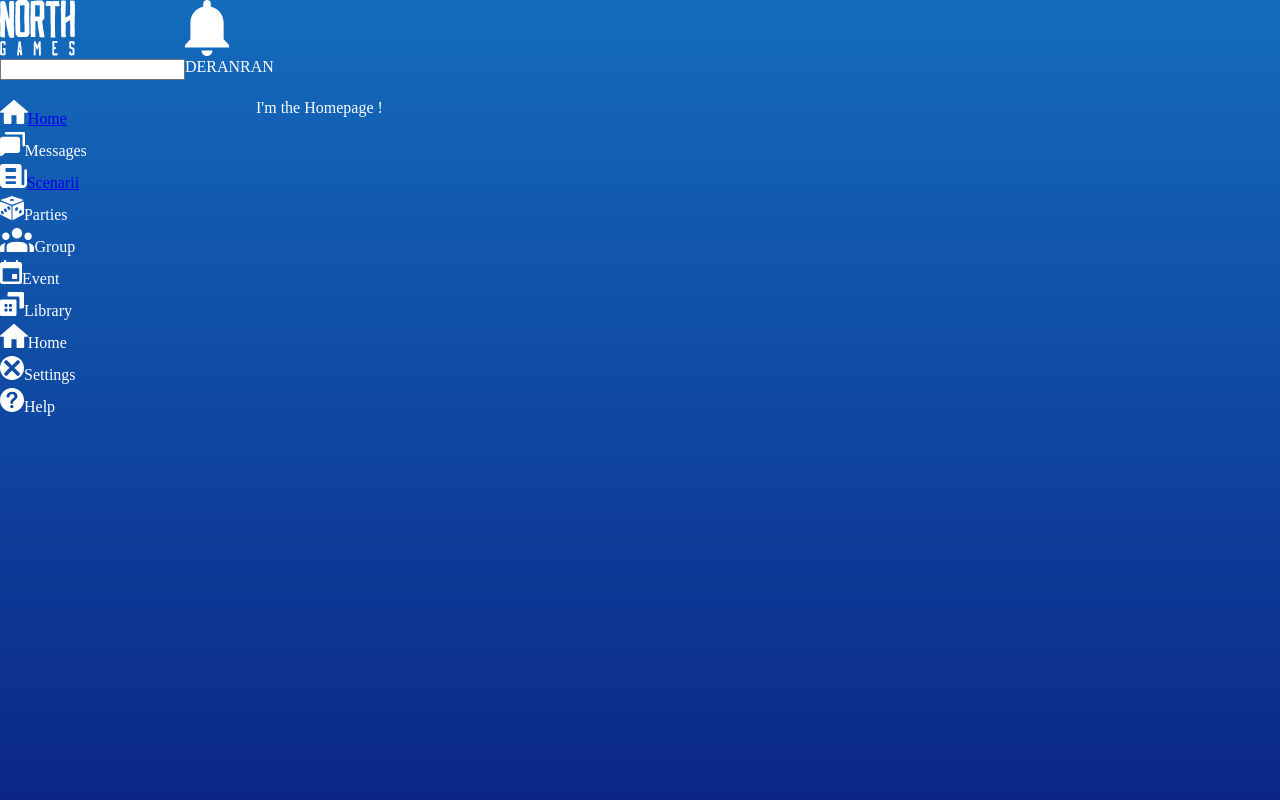
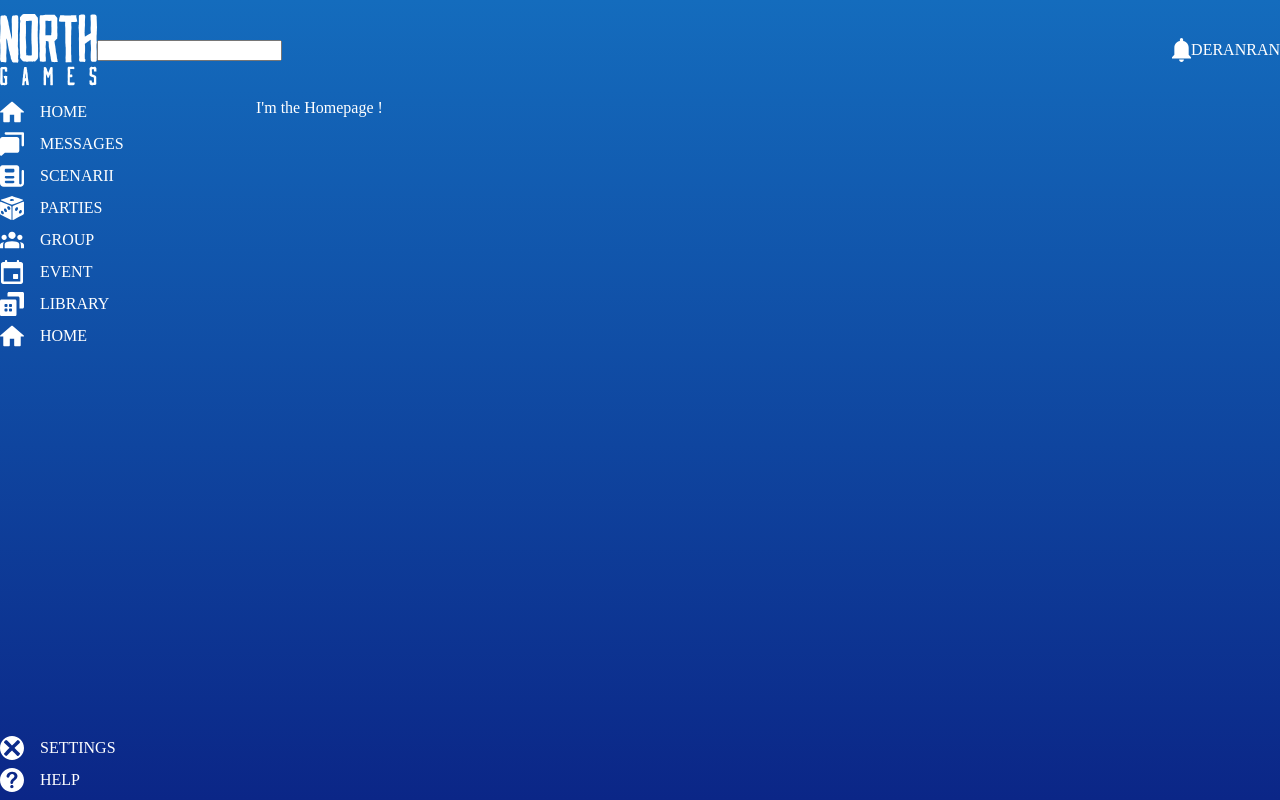
Before and after one commit to LoicBrassart/north, a React (Create React App) app: page / in a window 1280 px wide. Built offline with nearby package versions, Linux system fonts and the light colour scheme.

Commit message:
Add basic style to global layout

```diff
--- a/src/Layout/Header/index.jsx
+++ b/src/Layout/Header/index.jsx
@@ -6,15 +6,15 @@ function Header() {
     <SHeader>
       <div className="flexer">
         <div className="centerer">
-          <img src={Logo} alt="North Games - Home" />
+          <img src={Logo} alt="North Games - Home" className="logo" />
         </div>
         <div className="centerer">
-          <input />
+          <input type="search" />
         </div>
       </div>
       <div className="flexer">
         <div className="centerer">
-          <img src={Notif} alt="Notifications" />
+          <img src={Notif} alt="Notifications" className="avatar" />
         </div>
         <div className="centerer soon">DERANRAN</div>
       </div>
--- a/src/Layout/Header/style.jsx
+++ b/src/Layout/Header/style.jsx
@@ -1,11 +1,15 @@
 import styled from 'styled-components';
 
-const SNav = styled.header`
+const SHeader = styled.header`
   display: flex;
-  flex-flow: row wrap;
+  flex-flow: row nowrap;
+  justify-content: space-between;
 
-  img {
-    height: 3.5em;
+  .logo {
+    height: 4.5em;
+  }
+  .avatar {
+    height: 1.5em;
   }
 `;
-export default SNav;
+export default SHeader;
--- a/src/Layout/Nav/index.jsx
+++ b/src/Layout/Nav/index.jsx
@@ -17,50 +17,66 @@ function Nav() {
     <SNav>
       <ul>
         <li>
-          <Link to="/">
+          <Link to="/" className="flexer">
             <img src={Home} alt="Home" />
-            <span>Home</span>
+            <p className="centerer">Home</p>
           </Link>
         </li>
         <li>
-          <img src={Message} alt="Messages" />
-          <span>Messages</span>
-        </li>
-        <li>
-          <Link to="/scenarii">
-            <img src={News} alt="Scenarii" />
-            <span>Scenarii</span>
+          <Link to="/" className="flexer">
+            <img src={Message} alt="Messages" />
+            <p className="centerer">Messages</p>
           </Link>
         </li>
         <li>
-          <img src={Parties} alt="Parties" />
-          <span>Parties</span>
+          <Link to="/scenarii" className="flexer">
+            <img src={News} alt="Scenarii" />
+            <p className="centerer">Scenarii</p>
+          </Link>
         </li>
         <li>
-          <img src={Groups} alt="Groups" />
-          <span>Group</span>
+          <Link to="/" className="flexer">
+            <img src={Parties} alt="Parties" />
+            <p className="centerer">Parties</p>
+          </Link>
         </li>
         <li>
-          <img src={Events} alt="Events" />
-          <span>Event</span>
+          <Link to="/" className="flexer">
+            <img src={Groups} alt="Groups" />
+            <p className="centerer">Group</p>
+          </Link>
         </li>
         <li>
-          <img src={Library} alt="Library" />
-          <span>Library</span>
+          <Link to="/" className="flexer">
+            <img src={Events} alt="Events" />
+            <p className="centerer">Event</p>
+          </Link>
         </li>
         <li>
-          <img src={Home} alt="Home" />
-          <span>Home</span>
+          <Link to="/" className="flexer">
+            <img src={Library} alt="Library" />
+            <p className="centerer">Library</p>
+          </Link>
+        </li>
+        <li>
+          <Link to="/" className="flexer">
+            <img src={Home} alt="Home" />
+            <p className="centerer">Home</p>
+          </Link>
         </li>
       </ul>
       <ul>
         <li>
-          <img src={Delete} alt="Settings" />
-          <span>Settings</span>
+          <Link to="/scenarii" className="flexer">
+            <img src={Delete} alt="Settings" />
+            <p className="centerer">Settings</p>
+          </Link>
         </li>
         <li>
-          <img src={Ask} alt="Search" />
-          <span>Help</span>
+          <Link to="/scenarii" className="flexer">
+            <img src={Ask} alt="Search" />
+            <p className="centerer">Help</p>
+          </Link>
         </li>
       </ul>
     </SNav>
--- a/src/Layout/Nav/style.jsx
+++ b/src/Layout/Nav/style.jsx
@@ -1,11 +1,25 @@
 import styled from 'styled-components';
 
 const SNav = styled.nav`
+  display: flex;
+  flex-flow: column nowrap;
+  justify-content: space-between;
+
   li {
     height: 2em;
+    font-size: 1em;
+    text-transform: uppercase;
+
+    a,
+    a:visited {
+      text-decoration: none;
+      color: white;
+    }
 
     img {
       height: 1.5em;
+      width: 1.5em;
+      margin-right: 1em;
     }
   }
 `;
--- a/src/Layout/style.jsx
+++ b/src/Layout/style.jsx
@@ -5,6 +5,7 @@ const SLayout = styled.div`
   color: white;
   background: linear-gradient(#146cbd, #0b2687);
 
+  /* ------------------------------------------------- Grid Layout */
   display: grid;
   grid-template-columns: 1fr 4fr;
   grid-template-rows: 1fr 7fr;
@@ -23,6 +24,21 @@ const SLayout = styled.div`
   & > main {
     grid-area: main;
   }
+
+  /* ------------------------------------------------- Helper classes */
+  .hidden {
+    display: none;
+  }
+
+  .centerer {
+    display: flex;
+    justify-content: center;
+    align-items: center;
+  }
+
+  .flexer {
+    display: flex;
+  }
 `;
 
 export default SLayout;
```
